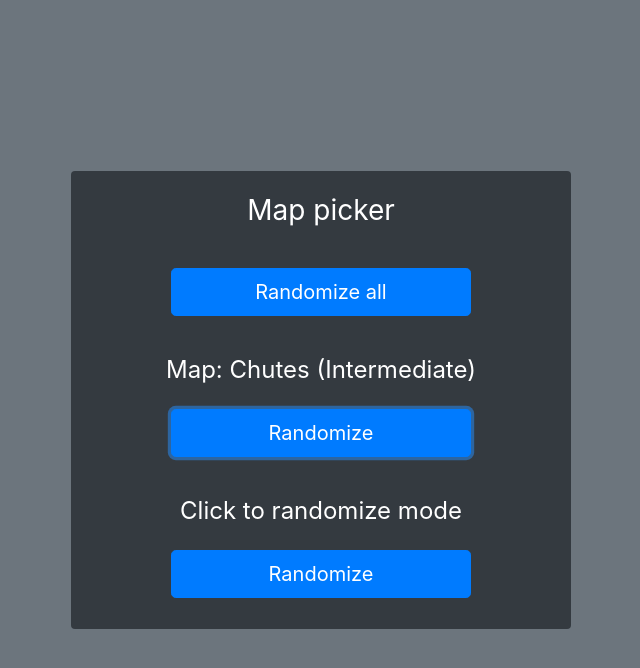
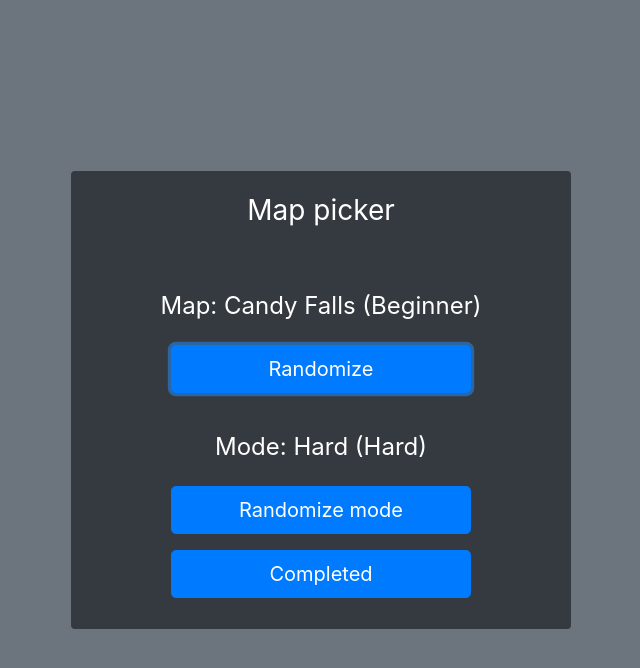
Before and after one commit to leviska/bloons-maps, a plain HTML site: page index.html in a window 1280 px wide. Both pictures are taken after a click on the button "Randomize". Shown: the whole page, without its empty margins (319-959 px from the left). Drawn offline with nearby package versions, Linux system fonts and the light colour scheme.

Commit message:
smarter modes

```diff
--- a/index.html
+++ b/index.html
@@ -55,15 +55,17 @@
 	<div class="form-signin d-flex flex-column align-items-center rounded bg-dark text-white">
 		<h1 class="p-2 h3 mb-3 font-weight-normal">Map picker</h1>
 		<div class="p-2"></div>
-		<button class="p-2 btn btnn btn-lg btn-primary btn-block" onclick="randall()">Randomize all</button>
+		<div class="p-2"></div>
+		<h1 class="p-2 h4 mb-3 font-weight-normal" id="map">Click to randomize map</h1>
+		<button class="p-2 btn btnn btn-lg btn-primary btn-block" onclick="randall()">Randomize</button>
 		<div class="p-2"></div>
 		<div class="p-2"></div>
-		<h1 class="p-2 h4 mb-3 font-weight-normal" id="map">Click to randomize map</h1>
-		<button class="p-2 btn btnn btn-lg btn-primary btn-block" onclick="randmap()">Randomize</button>
+		<h1 class="p-2 h4 mb-3 font-weight-normal" id="mode">Select a map first</h1>
+		<button class="p-2 btn btnn btn-lg btn-primary btn-block" onclick="randmode()" id="modebtn" disabled>Randomize
+			mode</button>
 		<div class="p-2"></div>
-		<div class="p-2"></div>
-		<h1 class="p-2 h4 mb-3 font-weight-normal" id="mode">Click to randomize mode</h1>
-		<button class="p-2 btn btnn btn-lg btn-primary btn-block" onclick="randmode()">Randomize</button>
+		<button class="p-2 btn btnn btn-lg btn-primary btn-block" onclick="complete()" id="compbtn"
+			disabled>Completed</button>
 		<div class="p-2"></div>
 	</div>
 
@@ -73,12 +75,10 @@
 	<script src="https://code.jquery.com/jquery-3.3.1.slim.min.js"
 		integrity="sha384-q8i/X+965DzO0rT7abK41JStQIAqVgRVzpbzo5smXKp4YfRvH+8abtTE1Pi6jizo"
 		crossorigin="anonymous"></script>
-	<script src="https://cdnjs.cloudflare.com/ajax/libs/popper.js/1.14.7/umd/popper.min.js"
-		integrity="sha384-UO2eT0CpHqdSJQ6hJty5KVphtPhzWj9WO1clHTMGa3JDZwrnQq4sF86dIHNDz0W1"
-		crossorigin="anonymous"></script>
 	<script src="https://stackpath.bootstrapcdn.com/bootstrap/4.3.1/js/bootstrap.min.js"
 		integrity="sha384-JjSmVgyd0p3pXB1rRibZUAYoIIy6OrQ6VrjIEaFf/nJGzIxFDsf4x0xIM+B07jRM"
 		crossorigin="anonymous"></script>
+	<script src="https://cdn.jsdelivr.net/npm/js-cookie@3.0.1/dist/js.cookie.min.js"></script>
 
 	<script type="text/javascript">
 		var maps = [
@@ -98,7 +98,10 @@
 			mapCat.push(cats[c])
 		}
 
-		var modes = ["Easy", "Primary Monkeys Only", "Deflation", "Medium", "Reverse", "Military Monkeys Only", "Apopalypse", "Hard", "Alternate Bloons Rounds", "Magic Monkeys Only", "Impoppable", "Double HP MOABs", "C.H.I.M.P.S."]
+		var modes = [
+			"Easy", "Primary Monkeys Only", "Deflation",
+			"Medium", "Reverse", "Military Monkeys Only", "Apopalypse",
+			"Hard", "Alternate Bloons Rounds", "Magic Monkeys Only", "Impoppable", "Double HP MOABs", "C.H.I.M.P.S.", "Half Cash"]
 		var cats = ["Easy", "Medium", "Hard"]
 		var modeCat = []
 		c = 0
@@ -109,19 +112,96 @@
 			modeCat.push(cats[c])
 		}
 
+		var modeDep = [
+			-1, 0, 1,
+			-1, 3, 3, 5,
+			-1, 7, 7, 8, 9, 10, 11,
+		]
+
+		var completed = null
+		if (!document.cookie) {
+			try {
+				completed = JSON.parse(Cookies.get("completed"))
+			}
+			catch (e) {
+				completed = null
+			}
+		}
+
+		if (!completed) {
+			completed = []
+			for (let i = 0; i < maps.length; i++) {
+				completed.push([])
+				for (let j = 0; j < modes.length; j++) {
+					completed[i].push(false)
+				}
+			}
+		}
+
+		var curMap = -1
+		var curMode = -1
+
 		function randall() {
-			randmap()
+			let start = Math.floor(Math.random() * maps.length)
+			if (start == curMap) {
+				start++
+			}
+			for (let i = 0; i < maps.length; i++) {
+				curMap = i + start
+				if (randmode()) {
+					$("#map").text("Map: " + maps[curMap] + " (" + mapCat[curMap] + ")")
+					$("#modebtn").prop("disabled", false)
+					$("#compbtn").prop("disabled", false)
+					return true
+				}
+			}
+			$("#map").text("All maps completed!")
+			$("#modebtn").prop("disabled", true)
+			$("#compbtn").prop("disabled", true)
+		}
+
+		function complete() {
+			if (curMap < 0 || curMode < 0) {
+				return
+			}
+			completed[curMap][curMode] = true
+			Cookies.set("completed", JSON.stringify(completed))
+			console.log(Cookies.get("completed"))
 			randmode()
 		}
 
-		function randmap() {
-			let i = Math.floor(Math.random() * maps.length)
-			$("#map").text("Map: " + maps[i] + " (" + mapCat[i] + ")")
-		}
-
 		function randmode() {
-			let i = Math.floor(Math.random() * modes.length)
-			$("#mode").text("Mode: " + modes[i] + " (" + modeCat[i] + ")")
+			if (curMap < 0) {
+				$("#modebtn").prop("disabled", true)
+				$("#compbtn").prop("disabled", true)
+				return false
+			}
+			let start = Math.floor(Math.random() * modes.length)
+			canKeep = false
+			for (let i = 0; i < modes.length; i++) {
+				newMode = (i + start) % modes.length
+				if (completed[curMap][newMode] == true) {
+					continue
+				}
+				dep = modeDep[newMode]
+				if (dep < 0 || completed[curMap][dep] == true) {
+					if (newMode == curMode) {
+						canKeep = true
+						continue
+					}
+					$("#mode").text("Mode: " + modes[newMode] + " (" + modeCat[newMode] + ")")
+					curMode = newMode
+					return true
+				}
+			}
+			if (canKeep) {
+				return true
+			}
+			curMode = -1
+			$("#modebtn").prop("disabled", true)
+			$("#compbtn").prop("disabled", true)
+			$("#mode").text("All completed!")
+			return false
 		}
 	</script>
 
```
